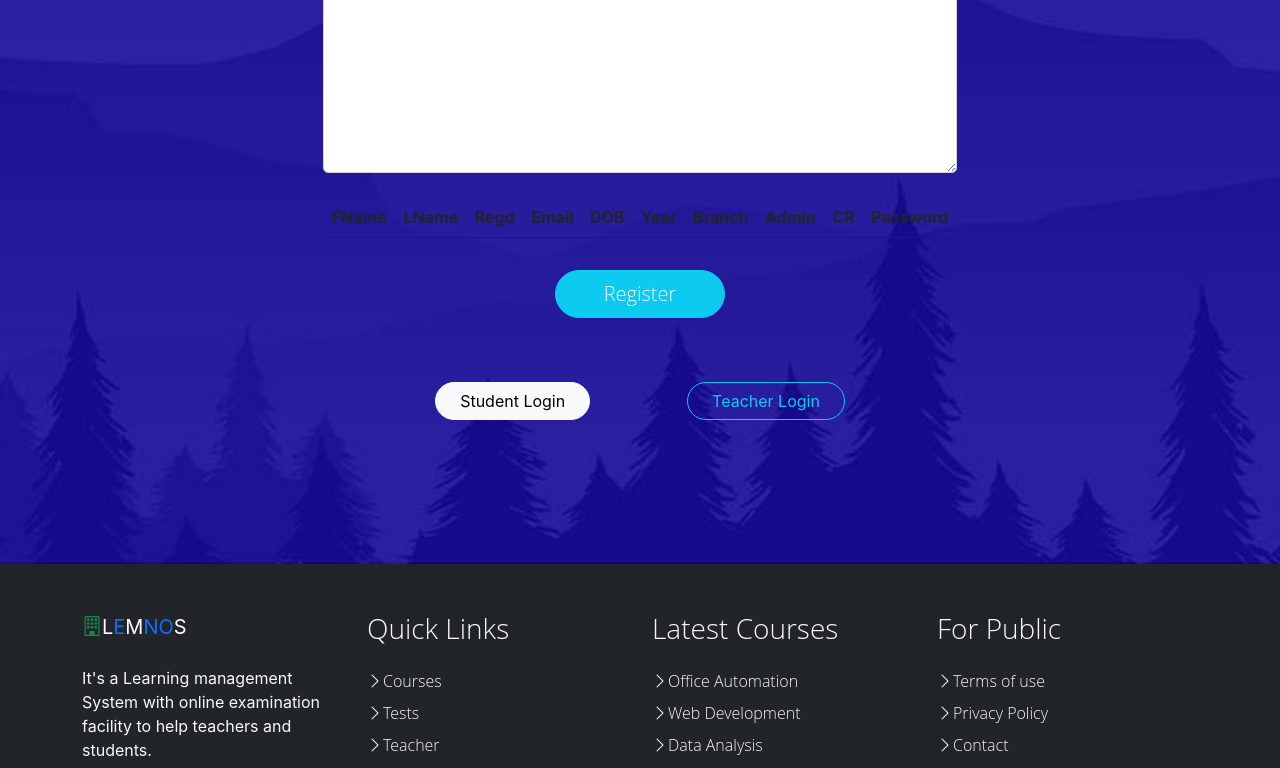
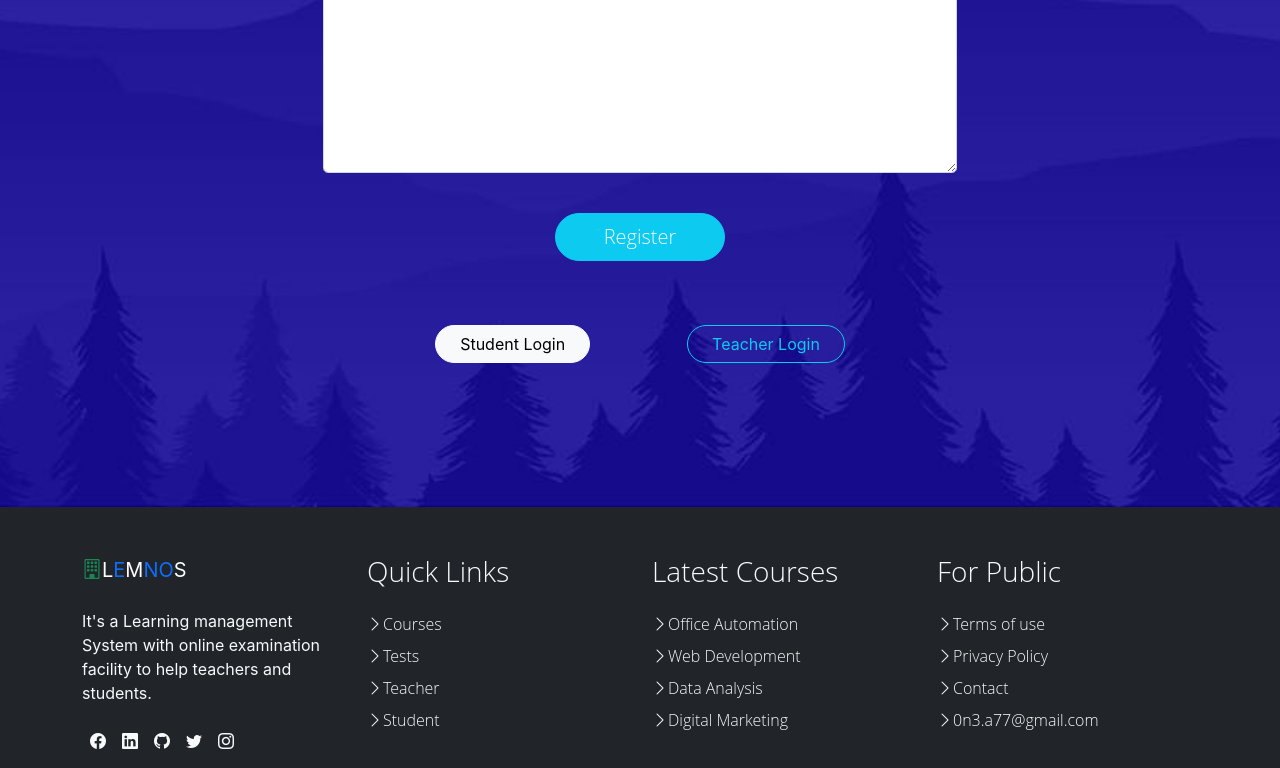
Before and after one commit to svssathvik7/MVGRLMSClient, a React (Create React App) app: page /bulk_register in a window 1280 px wide. Shown: the part 809-1577 px from the top of the page. Built offline with nearby package versions, Linux system fonts and the light colour scheme.

Commit message:
Complete Teacher,Bulk Registration

```diff
--- a/src/screens/BulkRegister.jsx
+++ b/src/screens/BulkRegister.jsx
@@ -89,20 +89,10 @@ function BulkRegister() {
             <section>
                 <div id="page_banner2" className="banner-wrapper bg-light w-100 py-5">
                     <div className="container text-light d-flex justify-content-center align-items-center py-5 p-0">
-                        <div className="banner-content col-lg-8 col-12 m-lg-auto text-center">
+                        <div className="banner-content col-lg-8 col-12 text-center">
                             <h1 className="banner-heading display-3 pb-5 semi-bold-600 typo-space-line-center">Student Bulk Registration</h1>
                             <div className="col-10 col-md-10 mx-auto my-5 text-dark">
                                 <form onSubmit={handleSubmit} className="contact_form row">
-                                    {/* <div className="col-12">
-                                        <div className="form-floating mb-4">
-                                            <select className="form-select form-control form-control-lg light-300" id="client_format" name="client_format" value={formData.client_format || ""} onChange={handleChange} aria-label="Default select">
-                                                <option value="client_format" disabled>Select File Format*</option>
-                                                <option value="csv">CSV</option>
-                                                <option value="tsv">TSV</option>
-                                            </select>
-                                            <label htmlFor="branch" className="light-300">Select File Format*</label>
-                                        </div>
-                                    </div> */}
                                     <div className="col-12">
                                         <div className="form-floating mb-4">
                                             <select className="form-select form-control form-control-lg light-300" id="client_format" name="client_format" value={formData.client_format} onChange={handleChange} aria-label="Default select">
@@ -127,128 +117,45 @@ function BulkRegister() {
                                         </div>
                                     </div>
 
-                                    <div className='col-12'>
-                                        <table className="table table-striped">
+                                    <div className='container'>
+                                        {formData.data !== null &&
+                                            <table className="table-auto w-full border-collapse border border-gray-300 bg-white text-xs">
                                                 <thead>
                                                     <tr>
-                                                    <th>FName</th>
-                                                    <th>LName</th>
-                                                    <th>Regd</th>
-                                                    <th>Email</th>
-                                                    <th>DOB</th>
-                                                    <th>Year</th>
-                                                    <th>Branch</th>
-                                                    <th>Admin</th>
-                                                    <th>CR</th>
-                                                    <th>Password</th>
+                                                        <th className="border border-gray-300 px-2 py-1 font-bold text-center">FName</th>
+                                                        <th className="border border-gray-300 px-2 py-1 font-bold text-center">LName</th>
+                                                        <th className="border border-gray-300 px-2 py-1 font-bold text-center">Regd</th>
+                                                        <th className="border border-gray-300 px-2 py-1 font-bold text-center">Email</th>
+                                                        <th className="border border-gray-300 px-2 py-1 font-bold text-center">DOB</th>
+                                                        <th className="border border-gray-300 px-2 py-1 font-bold text-center">Year</th>
+                                                        <th className="border border-gray-300 px-2 py-1 font-bold text-center">Branch</th>
+                                                        <th className="border border-gray-300 px-2 py-1 font-bold text-center">Admin</th>
+                                                        <th className="border border-gray-300 px-2 py-1 font-bold text-center">CR</th>
+                                                        <th className="border border-gray-300 px-2 py-1 font-bold text-center">Password</th>
                                                     </tr>
                                                 </thead>
                                                 <tbody>
                                                     {formData.data && formData.data.slice(0, 5).map((row, index) => (
-                                                    <tr key={index}>
-                                                        <td>{row.fname}</td>
-                                                        <td>{row.lname}</td>
-                                                        <td>{row.regd}</td>
-                                                        <td>{row.email}</td>
-                                                        <td>{row.dob}</td>
-                                                        <td>{row.year}</td>
-                                                        <td>{row.branch}</td>
-                                                        <td>{row.isAdmin ? 'Yes' : 'No'}</td>
-                                                        <td>{row.isCr ? 'Yes' : 'No'}</td>
-                                                        <td>{row.password}</td>
+                                                        <tr key={index} className="text-center">
+                                                            <td className="border border-gray-300 px-2 py-1">{row.fname}</td>
+                                                            <td className="border border-gray-300 px-2 py-1">{row.lname}</td>
+                                                            <td className="border border-gray-300 px-2 py-1">{row.regd}</td>
+                                                            <td className="border border-gray-300 px-2 py-1">{row.email}</td>
+                                                            <td className="border border-gray-300 px-2 py-1">{row.dob}</td>
+                                                            <td className="border border-gray-300 px-2 py-1">{row.year}</td>
+                                                            <td className="border border-gray-300 px-2 py-1">{row.branch}</td>
+                                                            <td className="border border-gray-300 px-2 py-1">{row.isAdmin ? 'Yes' : 'No'}</td>
+                                                            <td className="border border-gray-300 px-2 py-1">{row.isCr ? 'Yes' : 'No'}</td>
+                                                            <td className="border border-gray-300 px-2 py-1">{row.password}</td>
                                                         </tr>
                                                     ))}
                                                 </tbody>
                                             </table>
+                                        }
                                     </div>
 
                                     <div className=" d-flex align-items-center w-100 flex-column col-md-12 col-12 mx-auto my-3">
                                         <button type="submit" className="btn w-30 btn-info btn-lg rounded-pill px-md-5 px-4 py-2 radius-0 text-light light-300">Register</button>
-                                    </div>
-                                    <div>
-                                        {/* <div className="col-lg-6 mb-4">
-                                        <div className="form-floating">
-                                            <input type="text" className="form-control form-control-lg light-300" id="fname" name="fname" value={formData.fname} onChange={handleChange} placeholder="Your Name*" required />
-                                            <label htmlFor="fname" className="light-300">First Name*</label>
-                                        </div>
-                                    </div>
-                                    <div className="col-lg-6 mb-4">
-                                        <div className="form-floating">
-                                            <input type="text" className="form-control form-control-lg light-300" id="lname" name="lname" value={formData.lname} onChange={handleChange} placeholder="Your Name*" required />
-                                            <label htmlFor="lname" className="light-300">Last Name*</label>
-                                        </div>
-                                    </div>
-                                    <div className="col-lg-6 mb-4">
-                                        <div className="form-floating">
-                                            <input type="text" className="form-control form-control-lg light-300" id="regd" name="regd" value={formData.regd} onChange={handleChange} placeholder="Your Registration Number*" required />
-                                            <label htmlFor="regd" className="light-300">Registration Number*</label>
-                                        </div>
-                                    </div>
-                                    <div className="col-lg-6 mb-4">
-                                        <div className="form-floating">
-                                            <input type="email" className="form-control form-control-lg light-300" id="email" name="email" value={formData.email} onChange={handleChange} placeholder="Your Email*" required />
-                                            <label htmlFor="email" className="light-300">Email ID*</label>
-                                        </div>
-                                    </div>
-                                    <div className="col-lg-6 mb-4">
-                                        <div className="form-floating">
-                                            <input type="date" className="form-control form-control-lg light-300" id="dob" name="dob" value={formData.dob} onChange={handleChange} placeholder="Date Of Birth*" required />
-                                            <label htmlFor="dob" className="light-300">Date Of Birth*</label>
-                                        </div>
-                                    </div>
-                                    <div className="col-lg-6 mb-4">
-                                        <div className="form-floating">
-                                            <input type="number" min={1} max={4} className="form-control form-control-lg light-300" id="year" name="year" value={formData.year} onChange={handleChange} required />
-                                            <label htmlFor="year" className="light-300">Year Of Study*</label>
-                                        </div>
-                                    </div>
-                                    <div className="col-12">
-                                        <div className="form-floating mb-4">
-                                            <input type="text" className="form-control form-control-lg light-300" id="faculty_email" name="faculty_email" value={formData.faculty_email} onChange={handleChange} placeholder="Faculty Email*" required />
-                                            <label htmlFor="facutly_email" className="light-300">Faculty Email*</label>
-                                        </div>
-                                    </div>
-                                    <div className="col-12">
-                                        <div className="form-floating mb-4">
-                                            <select className="form-select form-control form-control-lg light-300" id="branch" name="branch" value={formData.branch} onChange={handleChange} aria-label="Default select">
-                                                <option value="" disabled>Select Stream*</option>
-                                                <option value="cse">CSE</option>
-                                                <option value="ece">ECE</option>
-                                                <option value="eee">EEE</option>
-                                                <option value="csd">CSD</option>
-                                                <option value="mech">MECH</option>
-                                                <option value="che">Chemical</option>
-                                                <option value="civ">Civil</option>
-                                            </select>
-                                            <label htmlFor="branch" className="light-300">Select Branch*</label>
-                                        </div>
-                                    </div>
-                                    <div className="col-12">
-                                        <div className="form-floating mb-4">
-                                            <select className="form-select form-control form-control-lg light-300" id="iscr" name="iscr" value={formData.iscr} onChange={handleChange} aria-label="Default select">
-                                                <option value="" disabled>Is a CR?*</option>
-                                                <option value="yes">Yes</option>
-                                                <option value="no">No</option>
-                                            </select>
-                                            <label htmlFor="iscr" className="light-300">Choose privilege*</label>
-                                        </div>
-                                    </div>
-                                    <div className="col-lg-6 mb-4">
-                                        <div className="form-floating">
-                                            <input type="password" className="form-control form-control-lg light-300" id="password1" name="password1" value={formData.password1} onChange={handleChange} placeholder="Your Password*" required />
-                                            <label htmlFor="password1" className="light-300">Password*</label>
-                                        </div>
-                                    </div>
-                                    <div className="col-lg-6 mb-4">
-                                        <div className="form-floating">
-                                            <input type="password" className="form-control form-control-lg light-300" id="password2" name="password2" value={formData.password2} onChange={handleChange} placeholder="Confirm Password*" required />
-                                            <label htmlFor="password2" className="light-300">Confirm Password*</label>
-                                        </div>
-                                    </div>
-                                    <div className=" d-flex align-items-center w-100 flex-column col-md-12 col-12 mx-auto my-3">
-                                        <button type="submit" className="btn w-30 btn-info btn-lg rounded-pill px-md-5 px-4 py-2 radius-0 text-light light-300">Register</button>
-                                        <NavLink to="/student_bulk_register" className=' text-white m-1'>Register Students in Bulk?</NavLink>
-                                    </div> */}
                                     </div>
                                 </form>
                             </div>
```
Lines whose indentation alone changed are shown as unchanged.
